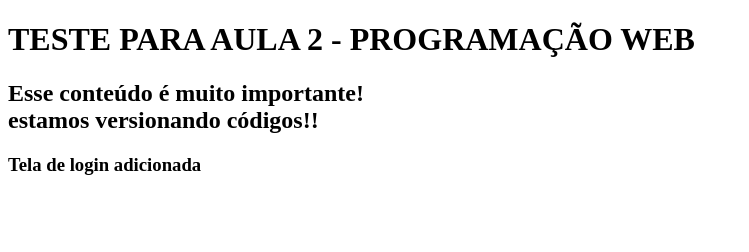
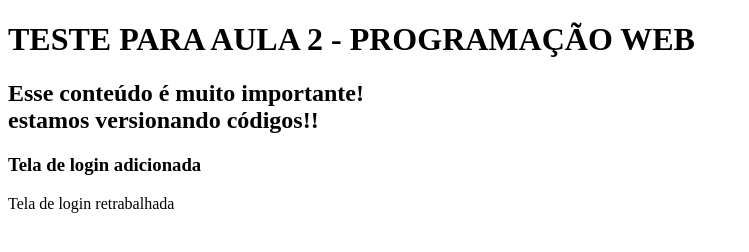
Before and after one commit to RoodNey7/Aula-02-programa-o-web, a plain HTML site: page index.html in a window 1280 px wide. Shown: the whole page, without its empty margins (0-749 px from the left). Drawn offline with Linux system fonts and the light colour scheme.

Commit message:
Update index.html

```diff
--- a/index.html
+++ b/index.html
@@ -12,6 +12,7 @@
         estamos versionando códigos!!
     </h2>
     <h3>Tela de login adicionada</h3>
+    <p> Tela de login retrabalhada </p>
 
 </body>
 </html>
```
